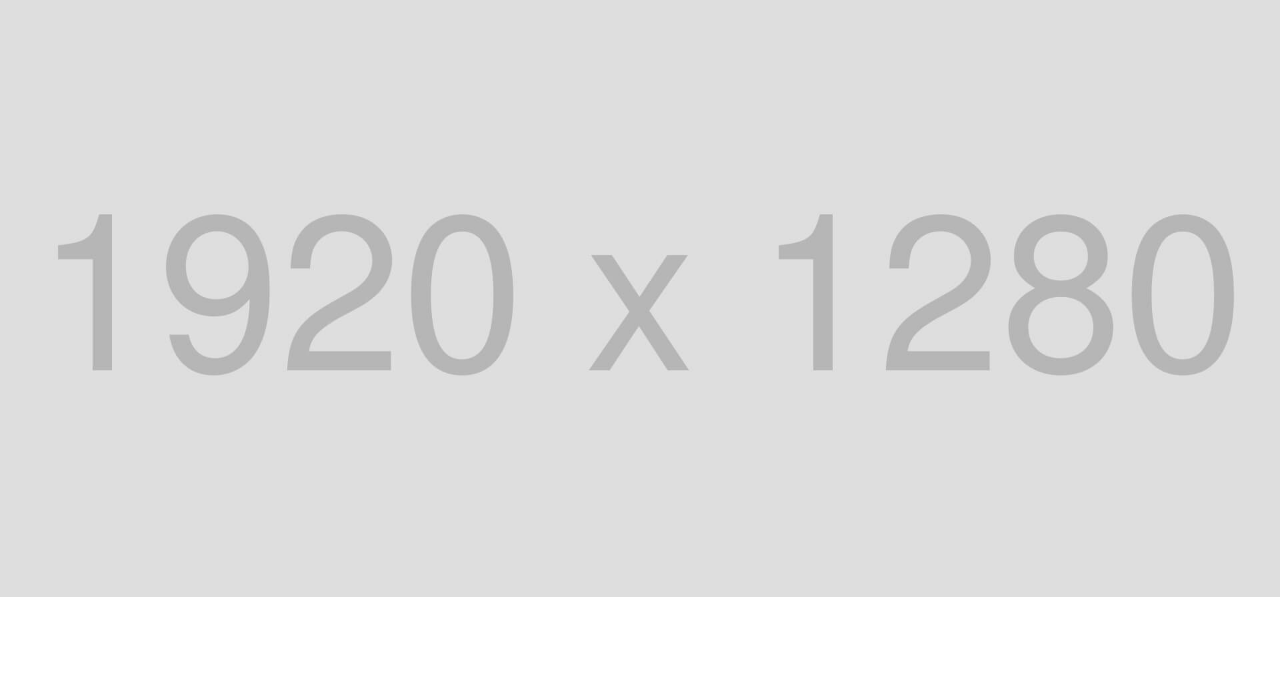
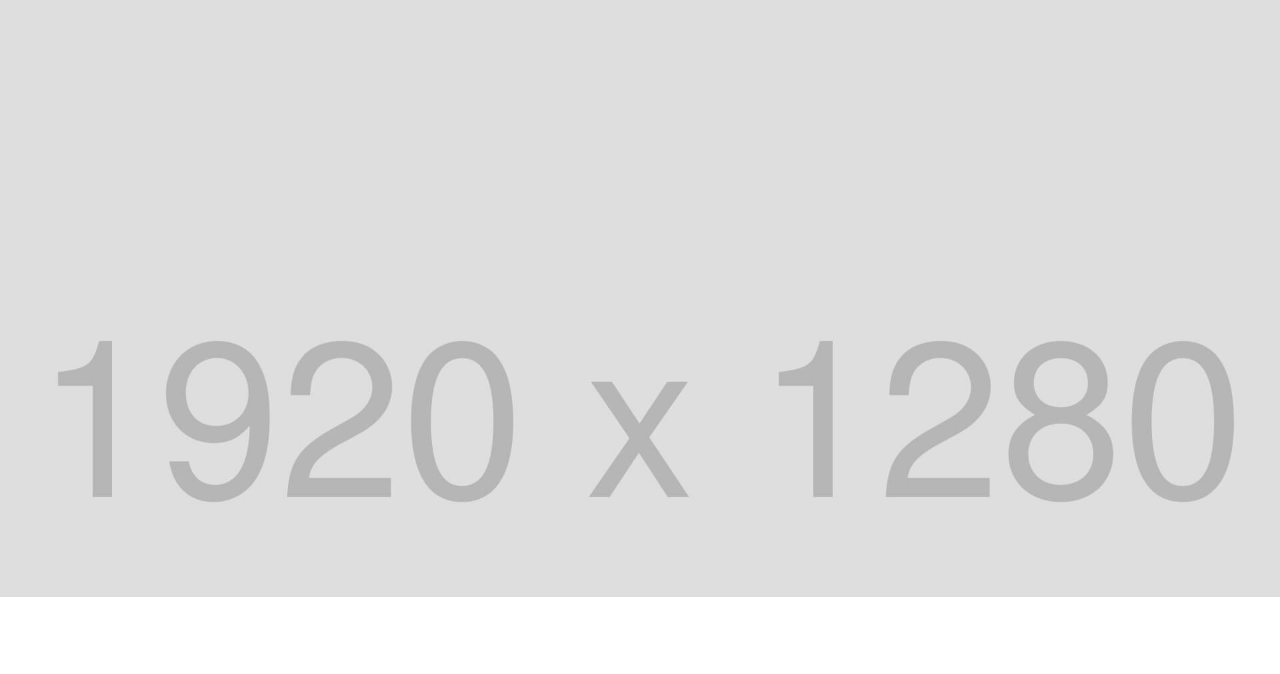
Before and after one commit to tetsu633/github-page-designcomp-lp, a plain HTML site: page index.html in a window 1280 px wide. Shown: the part 63-737 px from the top of the page. Drawn offline with Linux system fonts and the light colour scheme.

Commit message:
add favicon and fix mainimage style

```diff
--- a/css/style.css
+++ b/css/style.css
@@ -195,6 +195,13 @@ footer p {
     }
 
     /* ------------------------------
+        PC用 - mainimage
+    ------------------------------ */
+    div#mainimage {
+        background-position: unset;
+    }
+
+    /* ------------------------------
         PC用 - about
     ------------------------------ */
     section#about div.about_content {
--- a/index.html
+++ b/index.html
@@ -6,6 +6,7 @@
     <meta name="viewport" content="width=device-width, initial-scale=1.0">
     <link rel="stylesheet" href="css/reset.css">
     <link rel="stylesheet" href="css/style.css">
+    <link rel="shortcut icon" href="img/favicon.ico" type="image/x-icon">
     <title>Design Comp LP Beginner</title>
 </head>
 <body>
```
